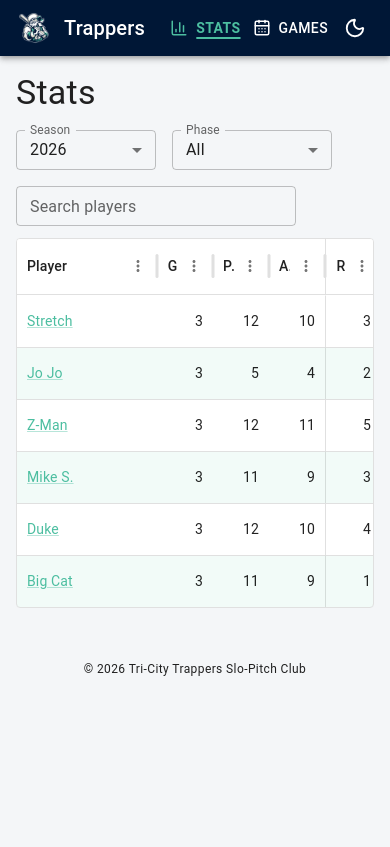
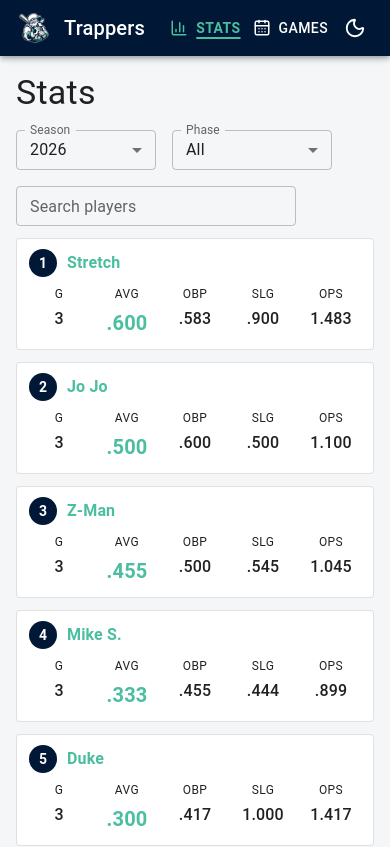
Before and after one commit to ZedLove/trappers-stats, a React (Vite) app: page / in a window 390 px wide. Shown: the top 847 px of the page. Built offline with nearby package versions, Linux system fonts and the light colour scheme.

Commit message:
feat: mobile card view for the stats leaderboard

```diff
--- /dev/null
+++ b/src/site/components/StatsCards.tsx
@@ -0,0 +1,127 @@
+import { Box, Link as MuiLink, Paper, Typography } from '@mui/material';
+import { Link as RouterLink } from 'react-router-dom';
+import { formatRate, type DerivedStats } from '../../shared/stats';
+
+// The resolved row handed to cards (and the DataGrid) after StatsGrid maps
+// each playerId to a display name. Stats stay flat so the DataGrid columns can
+// read them directly and the cards can too.
+export type PlayerStatRow = { playerId: string; name: string } & DerivedStats;
+
+export interface StatsCardsProps {
+  /** Rows in the AVG-desc leaderboard order; each card is ranked by index. */
+  rows: PlayerStatRow[];
+}
+
+interface StatProps {
+  label: string;
+  value: string;
+  /** Stable key used to tag the value for tests (`stat-<field>`). */
+  field: string;
+  /** AVG is the visual headline of the card. */
+  emphasized?: boolean;
+}
+
+function Stat({ label, value, field, emphasized = false }: StatProps) {
+  return (
+    <Box
+      sx={{
+        flex: 1,
+        minWidth: 0,
+        display: 'flex',
+        flexDirection: 'column',
+        alignItems: 'center',
+        gap: 0.25,
+      }}
+    >
+      <Typography variant="caption" color="text.secondary" sx={{ letterSpacing: 0.4 }}>
+        {label}
+      </Typography>
+      <Typography
+        data-testid={`stat-${field}`}
+        variant={emphasized ? 'h6' : 'body1'}
+        sx={{
+          fontWeight: emphasized ? 700 : 500,
+          color: emphasized ? 'secondary.main' : 'text.primary',
+        }}
+      >
+        {value}
+      </Typography>
+    </Box>
+  );
+}
+
+function RankBadge({ rank }: { rank: number }) {
+  return (
+    <Box
+      data-testid="rank-badge"
+      sx={{
+        flexShrink: 0,
+        width: 28,
+        height: 28,
+        borderRadius: '50%',
+        display: 'flex',
+        alignItems: 'center',
+        justifyContent: 'center',
+        bgcolor: 'primary.main',
+        color: 'primary.contrastText',
+        fontWeight: 700,
+        fontSize: 14,
+        lineHeight: 1,
+      }}
+    >
+      {rank}
+    </Box>
+  );
+}
+
+/**
+ * Phone-width leaderboard: a vertical list of compact player cards, one per
+ * player in leaderboard (AVG-desc) order. Each card leads with a rank badge
+ * and the player's name linking to their page, followed by a compact
+ * G / AVG / OBP / SLG / OPS row with AVG as the headline.
+ */
+export default function StatsCards({ rows }: StatsCardsProps) {
+  return (
+    <Box
+      component="ol"
+      sx={{
+        display: 'flex',
+        flexDirection: 'column',
+        gap: 1.5,
+        m: 0,
+        p: 0,
+        listStyle: 'none',
+      }}
+    >
+      {rows.map((row, index) => (
+        <Paper
+          key={row.playerId}
+          component="li"
+          variant="outlined"
+          sx={{ px: 1.5, py: 1.25, display: 'flex', flexDirection: 'column', gap: 1 }}
+        >
+          <Box sx={{ display: 'flex', alignItems: 'center', gap: 1.25, minWidth: 0 }}>
+            <RankBadge rank={index + 1} />
+            <MuiLink
+              component={RouterLink}
+              to={`/players/${row.playerId}`}
+              color="secondary"
+              variant="subtitle1"
+              underline="hover"
+              sx={{ fontWeight: 600, minWidth: 0 }}
+            >
+              {row.name}
+            </MuiLink>
+          </Box>
+          <Box sx={{ display: 'flex', gap: 1 }}>
+            <Stat label="G" field="g" value={String(row.g)} />
+            <Stat label="AVG" field="avg" value={formatRate(row.avg)} emphasized />
+            <Stat label="OBP" field="obp" value={formatRate(row.obp)} />
+            <Stat label="SLG" field="slg" value={formatRate(row.slg)} />
+            <Stat label="OPS" field="ops" value={formatRate(row.ops)} />
+          </Box>
+        </Paper>
+      ))}
+    </Box>
+  );
+}
--- a/src/site/components/StatsGrid.tsx
+++ b/src/site/components/StatsGrid.tsx
@@ -1,16 +1,16 @@
 import { useMemo, useState } from 'react';
-import { Box, Link as MuiLink, TextField } from '@mui/material';
+import { Box, Link as MuiLink, TextField, useMediaQuery, useTheme } from '@mui/material';
 import { DataGrid, type GridColDef } from '@mui/x-data-grid';
+import { SearchX } from 'lucide-react';
 import { Link as RouterLink } from 'react-router-dom';
 import { getPlayer } from '../../shared/data';
 import { formatRate, type DerivedStats } from '../../shared/stats';
 import EmptyState from './EmptyState';
+import StatsCards, { type PlayerStatRow } from './StatsCards';
 
 export interface StatsGridProps {
   rows: Array<{ playerId: string; stats: DerivedStats }>;
 }
-
-type Row = { playerId: string; name: string } & DerivedStats;
 
 // Columns rendered as rate stats: bolded and formatted with formatRate().
 const RATE_FIELDS = new Set(['avg', 'obp', 'slg', 'ops']);
@@ -128,9 +128,11 @@ function buildColumns(): GridColDef[] {
 // makes the grid state match (nulls sort last under descending order, and the
 // stable sort keeps the PA tiebreak for equal averages).
 export default function StatsGrid({ rows }: StatsGridProps) {
+  const theme = useTheme();
+  const isMobile = useMediaQuery(theme.breakpoints.down('sm'));
   const [query, setQuery] = useState('');
 
-  const gridRows = useMemo<Row[]>(
+  const gridRows = useMemo<PlayerStatRow[]>(
     () =>
       rows.map(({ playerId, stats }) => ({
         playerId,
@@ -169,6 +171,15 @@ export default function StatsGrid({ rows }: StatsGridProps) {
         onChange={(event) => setQuery(event.target.value)}
         sx={{ width: 280, maxWidth: '100%' }}
       />
+      {visibleRows.length === 0 ? (
+        <EmptyState
+          icon={SearchX}
+          title="No players found"
+          message={`No players match “${query.trim()}”.`}
+        />
+      ) : isMobile ? (
+        <StatsCards rows={visibleRows} />
+      ) : (
         <DataGrid
           rows={visibleRows}
           columns={columns}
@@ -181,6 +192,7 @@ export default function StatsGrid({ rows }: StatsGridProps) {
           disableRowSelectionOnClick
           initialState={{ sorting: { sortModel: [{ field: 'avg', sort: 'desc' }] } }}
         />
+      )}
     </Box>
   );
 }
```
Also changed, not shown: 1 other file (tests, documents, lock files or other folders). Lines whose indentation alone changed are shown as unchanged.
